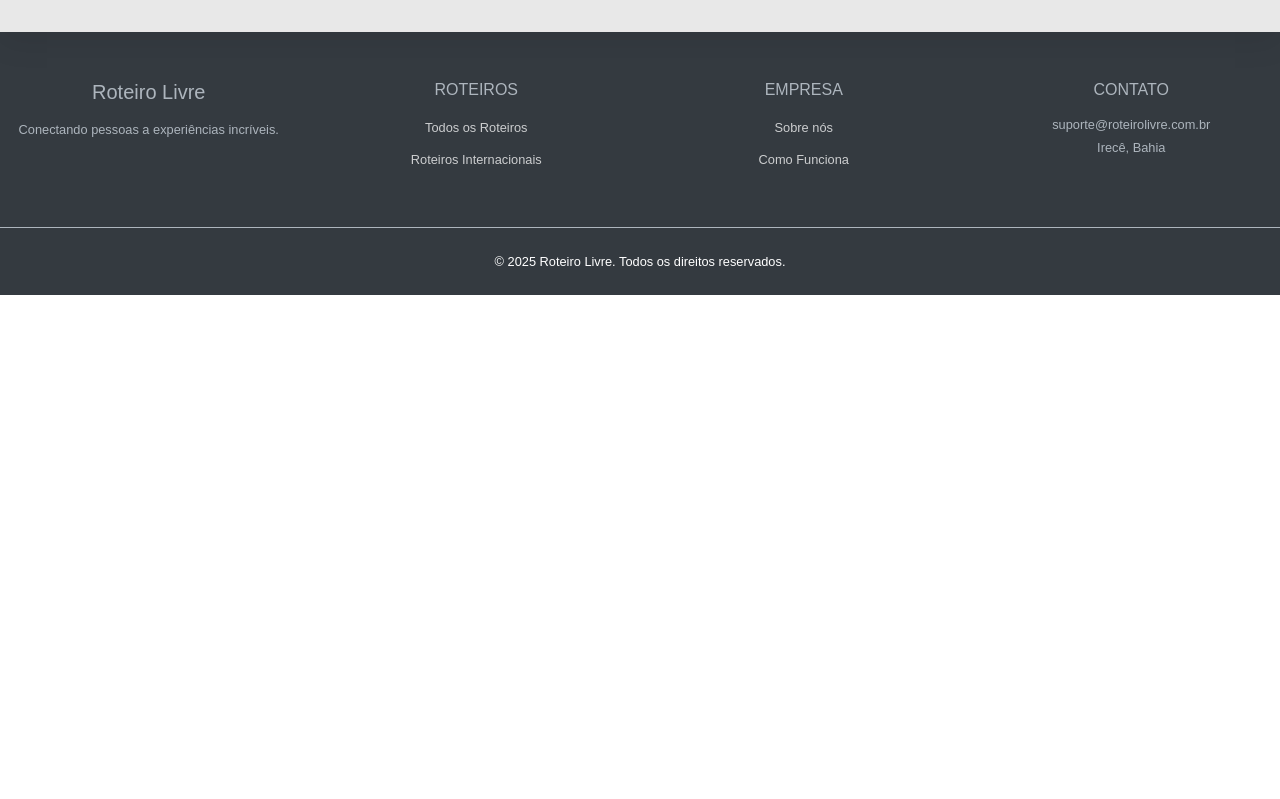
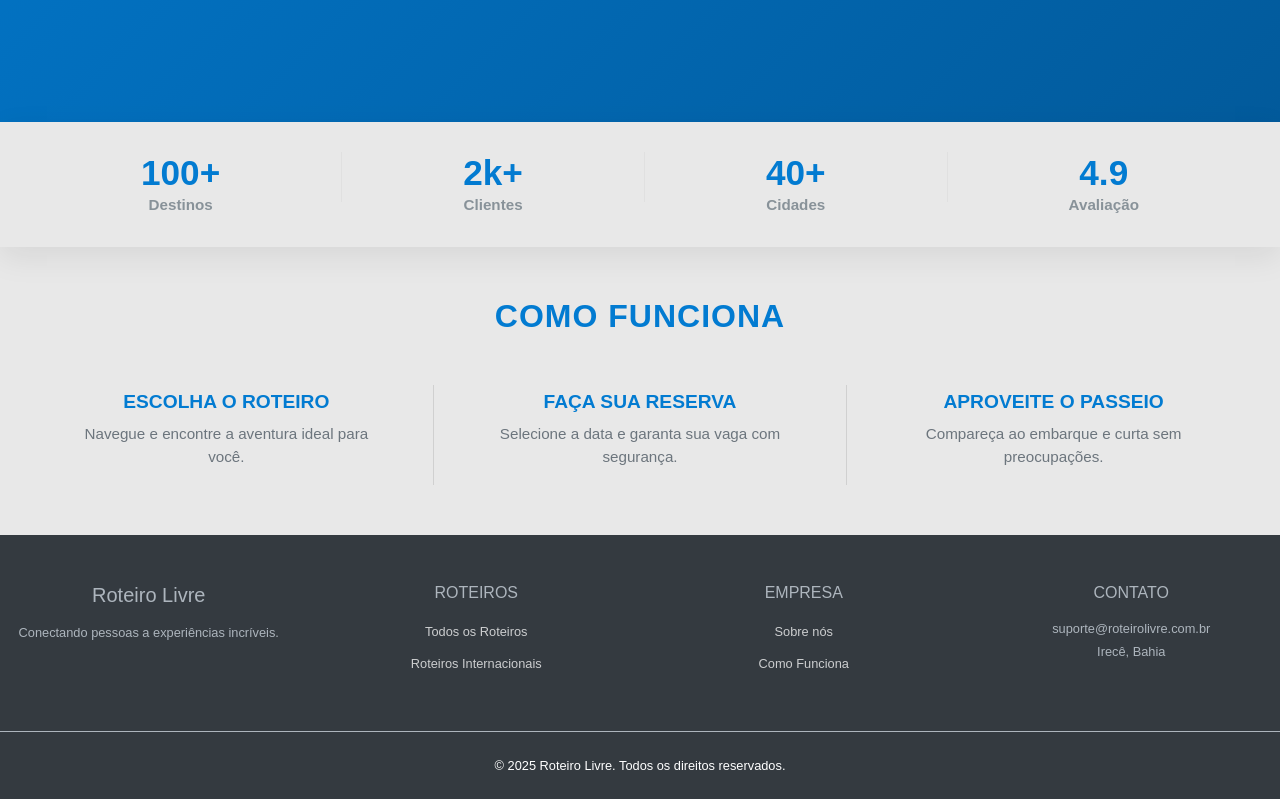
Before and after one commit to Rodrigo-Dourad0/prg04-rodrigo-front-end-react, a React (Vite) app in the folder projeto-web-react/: page / in a window 1280 px wide. Shown: the part 665-1464 px from the top of the page. Before the commit the page ends 960 px from the top, so only its background shows below. Built offline with nearby package versions, Linux system fonts and the light colour scheme.

Commit message:
Adiciona o componente How It Works

```diff
--- /dev/null
+++ b/projeto-web-react/src/components/HowItWorks.jsx
@@ -0,0 +1,49 @@
+import '../styles/components-styles/how-it-works.css';
+
+function HowItWorks() {
+  return (
+    <div className="how-it-works-container">
+
+
+        <h2 className="how-it-works-title">Como funciona</h2>
+
+        {/* Linha com os passos */}
+        <div className="steps-row">
+
+            {/* Item 1 */}
+            <div className="how-it-works-item">
+                <i className="bi bi-geo-alt-fill step-icon-large"></i>
+                <div className="step-title">Escolha o roteiro</div>
+                <div className="step-description">
+                    Navegue e encontre a aventura ideal para você.
+                </div>
+            </div>
+
+            <div className="vr-custom d-none d-md-block"></div>
+
+            {/* Item 2 */}
+            <div className="how-it-works-item">
+                <i className="bi bi-calendar-check-fill step-icon-large"></i>
+                <div className="step-title">Faça sua reserva</div>
+                <div className="step-description">
+                    Selecione a data e garanta sua vaga com segurança.
+                </div>
+            </div>
+
+            <div className="vr-custom d-none d-md-block"></div>
+
+            {/* Item 3 */}
+            <div className="how-it-works-item">
+                <i className="bi bi-backpack-fill step-icon-large"></i>
+                <div className="step-title">Aproveite o passeio</div>
+                <div className="step-description">
+                    Compareça ao embarque e curta sem preocupações.
+                </div>
+            </div>
+
+        </div>
+    </div>
+  );
+}
+
+export default HowItWorks;
--- a/projeto-web-react/src/pages/Home.jsx
+++ b/projeto-web-react/src/pages/Home.jsx
@@ -1,5 +1,6 @@
 import Footer from '../components/Footer';
 import Hero from '../components/Hero';
+import HowItWorks from '../components/HowItWorks';
 import Navbar from '../components/Navbar';
 import Stats from '../components/Stats';
 
@@ -8,14 +9,15 @@ import '../styles/home-page.css';
 function Home() {
   return (
     <>
-      <Navbar />
+    <Navbar />
 
     <Hero />
 
     <Stats />
+    <HowItWorks />
 
 
-      <Footer />
+    <Footer />
     </>
   );
 }
--- a/projeto-web-react/src/styles/components-styles/hero.css
+++ b/projeto-web-react/src/styles/components-styles/hero.css
@@ -1,6 +1,6 @@
 .hero-section {
     background: linear-gradient(135deg, #027BD1 0%, #025a9b 100%);
-    min-height: 500px;
+    min-height: calc(100vh - 85px);
     display: flex;
     flex-direction: column;
     align-items: center;
@@ -15,7 +15,7 @@
     font-size: 3rem;
     font-weight: 700;
     margin-bottom: 2rem;
-    line-height: 1.2;
+
 }
 
 .hero-subtitle {
@@ -34,6 +34,6 @@
     }
     .hero-section {
         min-height: auto;
-        padding: 40px 20px;
+        padding: 60px 20px 80px 20px;
     }
 }
--- /dev/null
+++ b/projeto-web-react/src/styles/components-styles/how-it-works.css
@@ -0,0 +1,92 @@
+.how-it-works-container {
+    background-color: #e8e8e8;
+    padding: 50px 20px;
+    box-shadow: 0 10px 30px rgba(0, 0, 0, 0.08);
+    display: flex;
+    flex-direction: column;
+    align-items: center;
+    width: 100%;
+    margin: 0 auto;
+    gap: 40px;
+}
+
+
+.how-it-works-title {
+    color: #027BD1;
+    font-size: 2rem;
+    font-weight: 800;
+    text-transform: uppercase;
+    letter-spacing: 1px;
+    margin: 0;
+}
+
+.steps-row {
+    display: flex;
+    justify-content: space-evenly;
+    align-items: flex-start;
+    width: 100%;
+}
+
+.how-it-works-item {
+    display: flex;
+    flex-direction: column;
+    align-items: center;
+    flex: 1;
+    max-width: 300px;
+    text-align: center;
+}
+
+.step-icon-large {
+    color: #027BD1;
+    font-size: 2.5rem;
+    margin-bottom: 15px;
+}
+
+.step-title {
+    color: #027BD1;
+    font-size: 1.2rem;
+    font-weight: 800;
+    margin-bottom: 10px;
+    line-height: 1.2;
+    text-transform: uppercase;
+}
+
+.step-description {
+    color: #6c757d;
+    font-size: 0.95rem;
+    font-weight: 500;
+    line-height: 1.5;
+}
+
+.vr-custom {
+    width: 1px;
+    height: 100px;
+    background-color: #d0d0d0;
+    opacity: 1;
+    margin-top: 10px;
+}
+
+/* Responsividade */
+@media (max-width: 768px) {
+    .steps-row {
+        flex-direction: column;
+        gap: 30px;
+        align-items: center;
+    }
+
+    .vr-custom {
+        display: none;
+    }
+
+    .how-it-works-item {
+        border-bottom: 2px solid #d0d0d0;
+        width: 100%;
+        max-width: 100%;
+        padding-bottom: 30px;
+    }
+
+    .how-it-works-item:last-child {
+        border-bottom: none;
+        padding-bottom: 0;
+    }
+}
--- a/projeto-web-react/src/styles/css-global.css
+++ b/projeto-web-react/src/styles/css-global.css
@@ -8,12 +8,17 @@ body{
     background-attachment: fixed;
     min-height: 100vh;
     margin: 0;
+}
+
+
+
+ html, body{
+
 
     overflow-x: hidden;
     width: 100%;
 
-}
-
+ }
 #root {
 
     min-height: 100vh;
```
